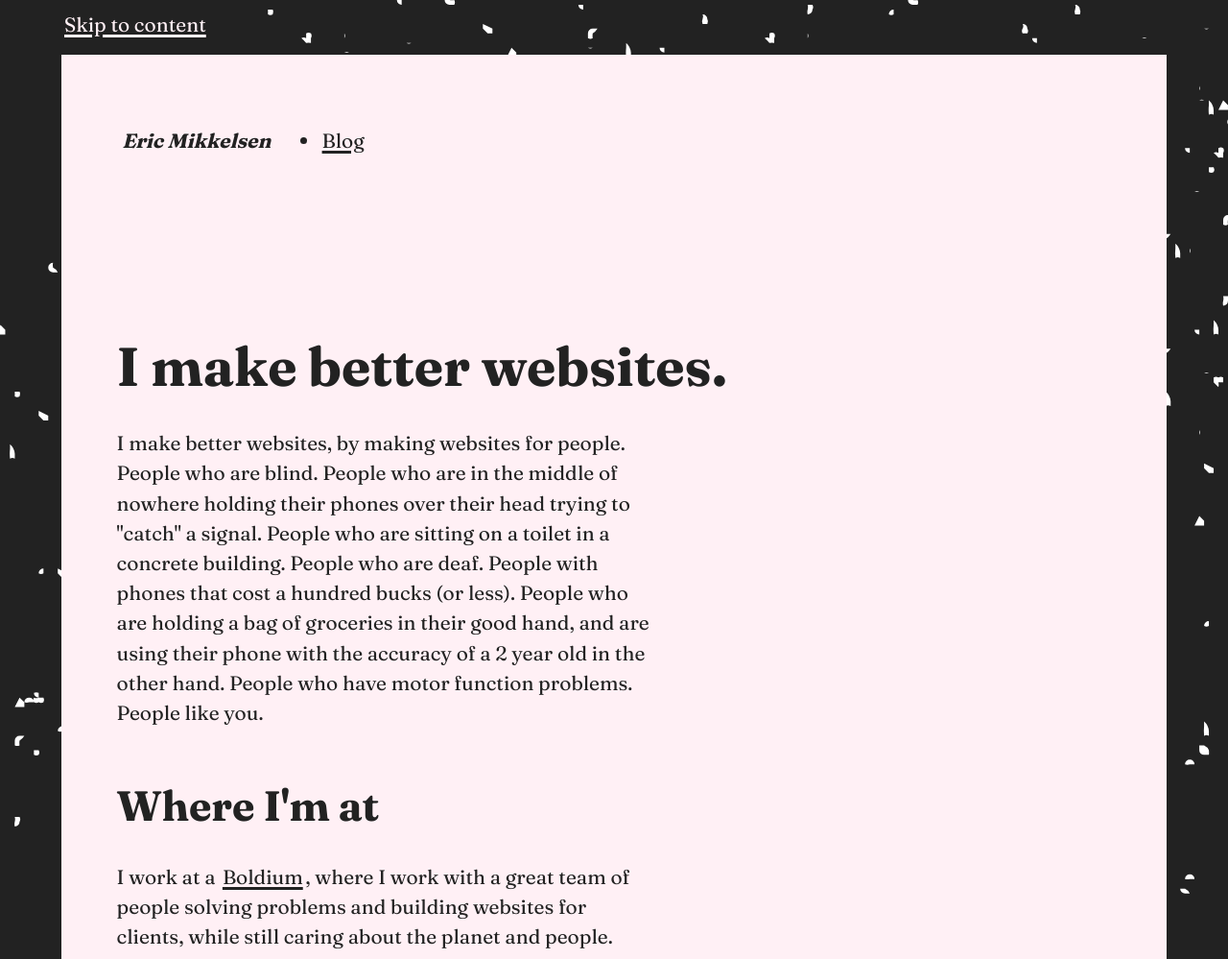
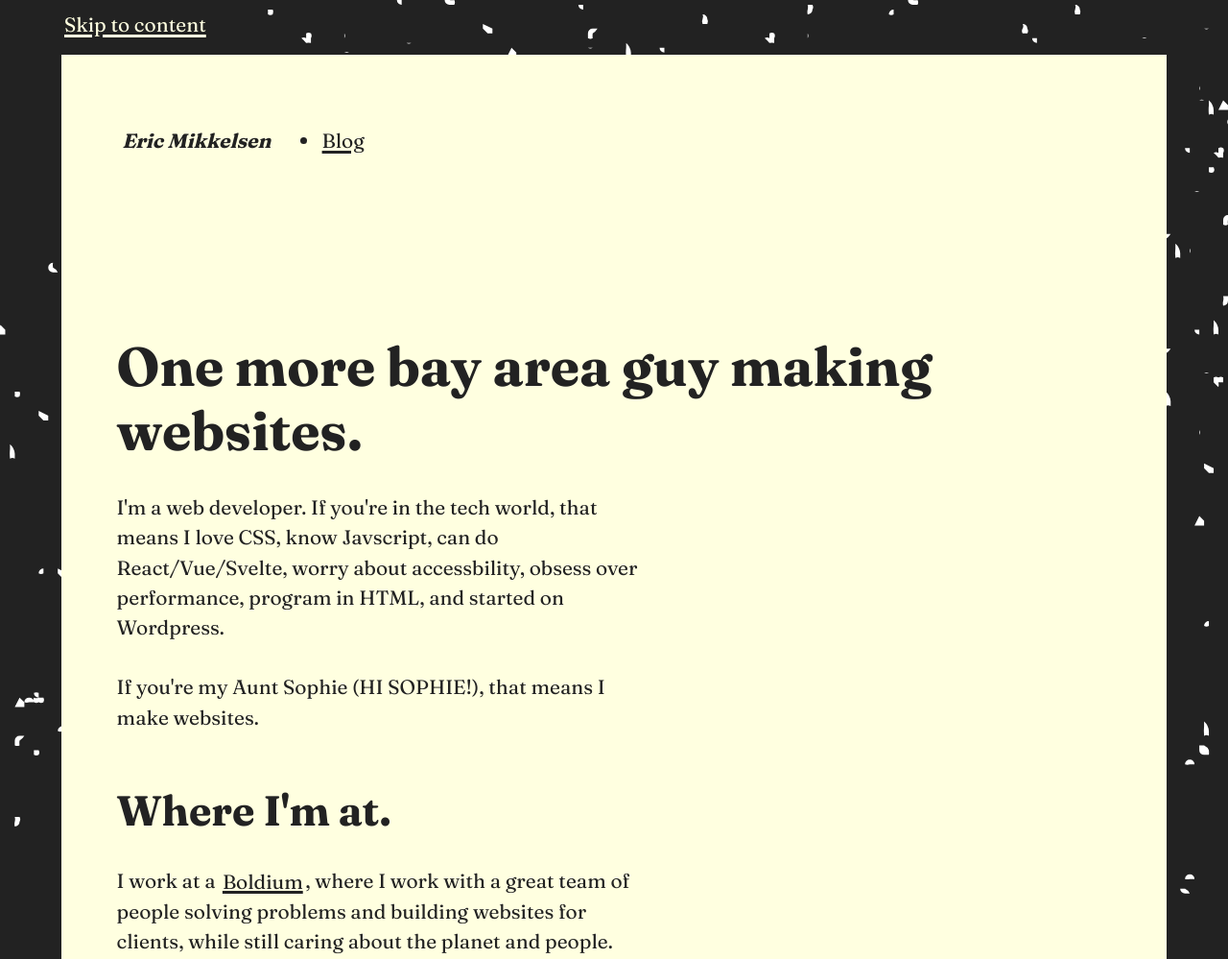
Before and after one commit to ericmikkelsen/ericmikkelsen.com-11ty, an Eleventy site: page index.md in a window 1280 px wide. Shown: the top 999 px of the page at 96% size. Built offline with nearby package versions, Linux system fonts and the light colour scheme; Eleventy itself is replaced by a stand-in of ours; files that its build step writes are made by us from their sources.

Commit message:
feat: updates homepage copy

```diff
--- a/index.md
+++ b/index.md
@@ -1,13 +1,15 @@
 ---
-title: I make better websites.
+title: One more bay area guy making websites.
 permalink: /
 layout: index.njk
 description: Web Developer and Fartsy artist living in the Bay area.
 ---
 
-I make better websites, by making websites for people. People who are blind. People who are in the middle of nowhere holding their phones over their head trying to "catch" a signal. People who are sitting on a toilet in a concrete building. People who are deaf. People with phones that cost a hundred bucks (or less). People who are holding a bag of groceries in their good hand, and are using their phone with the accuracy of a 2 year old in the other hand. People who have motor function problems. People like you.
+ I'm a web developer. If you're in the tech world, that means I love CSS, know Javscript, can do React/Vue/Svelte, worry about accessbility, obsess over performance, program in HTML, and started on Wordpress.
 
-## Where I'm at
+ If you're my Aunt Sophie (HI SOPHIE!), that means I make websites.
+
+## Where I'm at.
 
 I work at a [Boldium](https://boldium.com), where I work with a great team of people solving problems and building websites for clients, while still caring about the planet and people.
 
```
